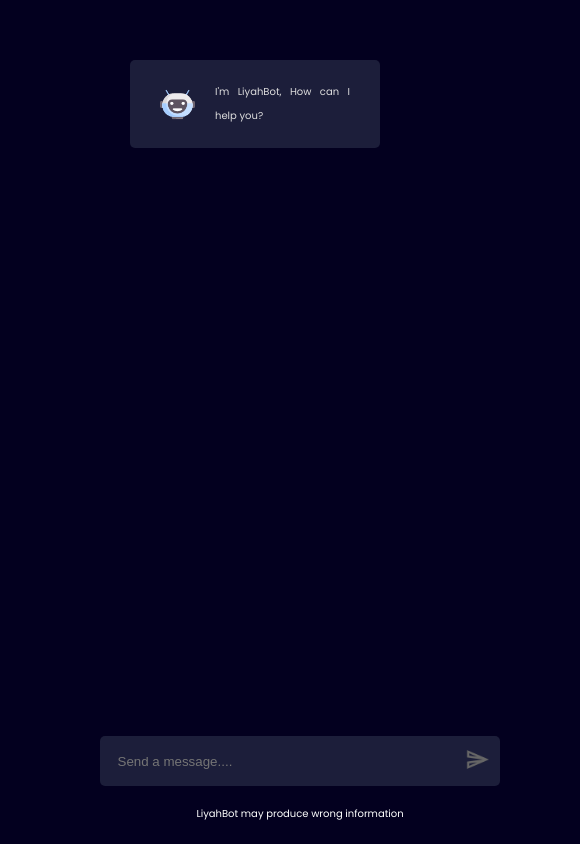
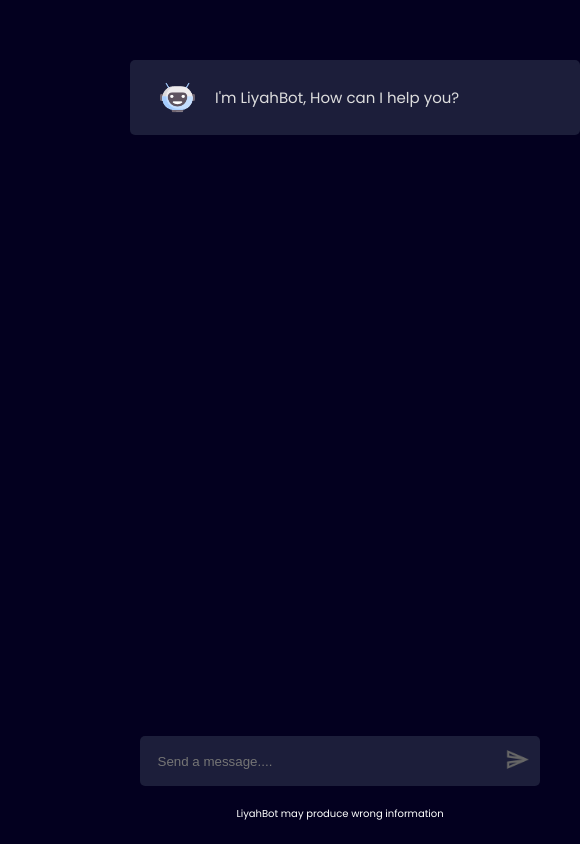
Before and after one commit to Babyliy/chatgpt-clone, a React (Vite) app: page / in a window 390 px wide. Shown: the whole page, 580 px wide, since content can reach past the window. Built offline with nearby package versions, Linux system fonts and the light colour scheme; no server answers.

Commit message:
Update App.css

```diff
--- a/src/App.css
+++ b/src/App.css
@@ -164,10 +164,13 @@ body {
 }
 
 @media (max-width: 1200px) {
+  .App{
+    min-height: 100vh;
+  }
  .chat{
-  width: 25rem;
+  width: 45rem;
   margin-left: 3rem;
-  font-size: 1rem;
+  font-size: 1.5rem;
   align-items: center;
  }
  .sideBar{
@@ -175,5 +178,6 @@ body {
  }
  .inp{
   width: 40rem;
+  align-items: center;
  }
 }
```
